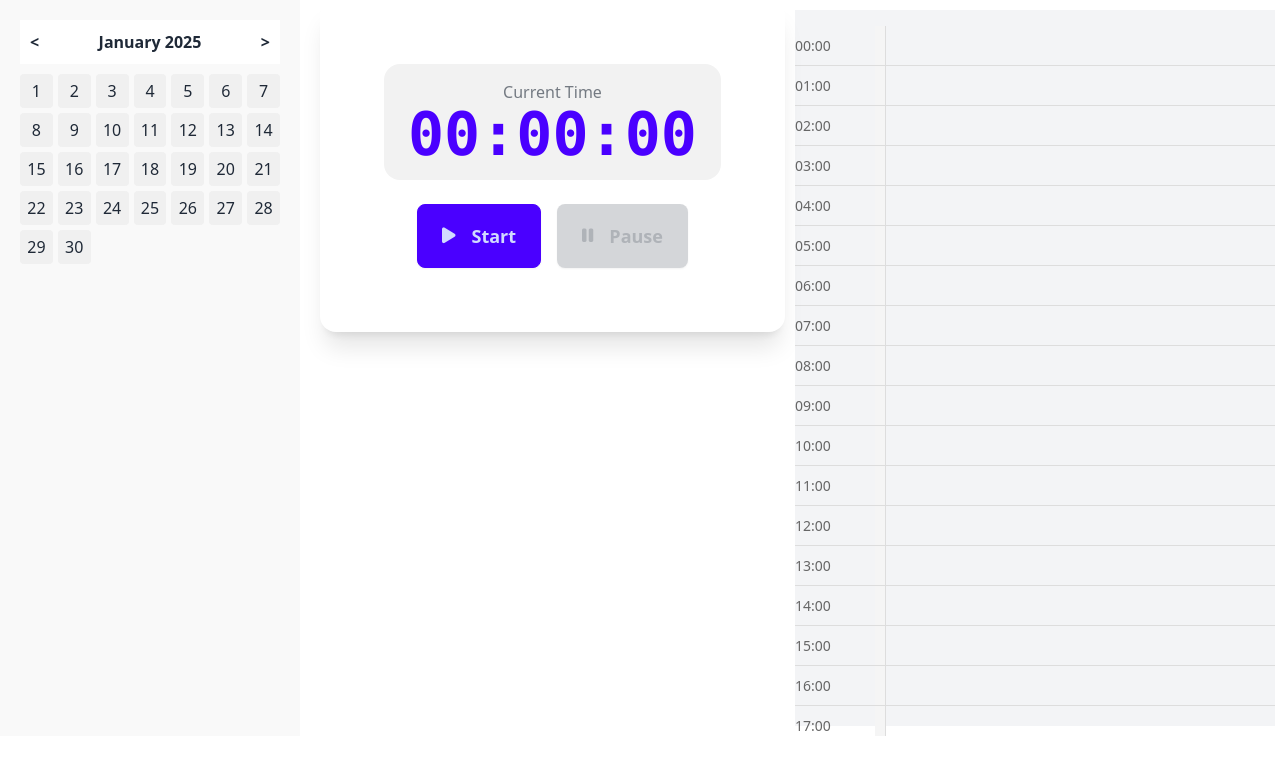
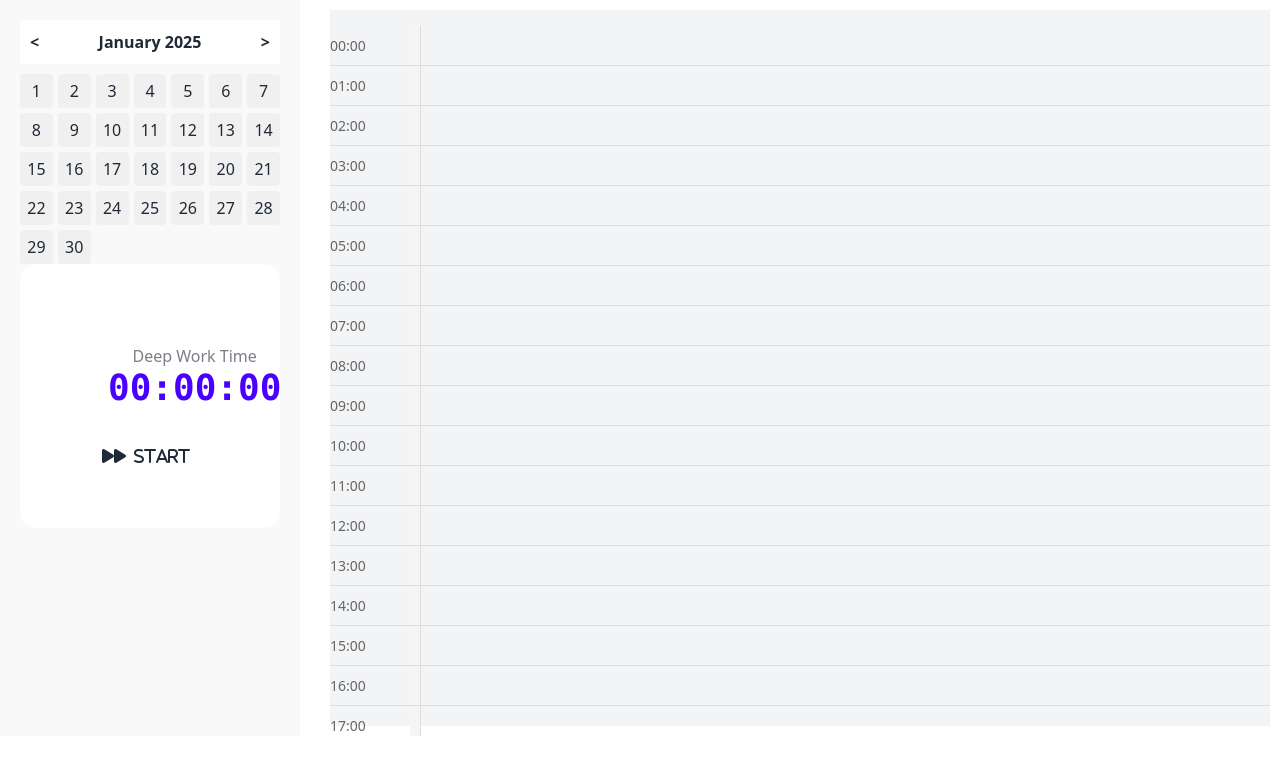
Before and after one commit to Siwi0w0/DeepWork-Frontend, a React (Vite) app: page / in a window 1280 px wide. Shown: the top 774 px of the page. Built offline with nearby package versions, Linux system fonts and the light colour scheme; the HTML template or start-up script is replaced by a standard one.

Commit message:
update Timer button

```diff
--- a/src/App.tsx
+++ b/src/App.tsx
@@ -3,15 +3,13 @@ import "./App.css";
 
 import Calendar from "./components/Calendar/Calendar";
 import TimeAxis from "./components/timeAxis/TimeAxis";
-import Timer from './components/Timer'
+import Timer from './components/Timer/Timer'
 
 const App: React.FC = () => {
   return (
     <div className="container">
       <div className="calendar-panel">
         <Calendar />
-      </div>
-      <div className='timer'>
         <Timer />
       </div>
       <div className="time-axis-panel">
--- a/src/components/Timer.tsx
+++ b/src/components/Timer/Timer.tsx
@@ -1,4 +1,5 @@
 import { useState, useEffect } from 'react';
+import "./timer.css";
 
 const Timer = () => {
   const [time, setTime] = useState(0);
@@ -52,13 +53,13 @@ const Timer = () => {
   };
 
   return (
-    <div className="card bg-base-100 shadow-xl w-full max-w-2xl">
+    <div className="card bg-base-100 w-full max-w-2xl">
       <div className="card-body">
         <div className="flex flex-col items-center gap-6">
           {/* Main Timer Display */}
-          <div className="stat bg-base-200 rounded-box w-full">
-            <div className="stat-title text-center">Current Time</div>
-            <div className="stat-value text-6xl font-mono text-center text-primary">
+          <div className="stat rounded-box w-full">
+            <div className="stat-title text-center">Deep Work Time</div>
+            <div className="stat-value text-4xl font-mono text-center text-primary">
               {formatTime(time)}
             </div>
           </div>
@@ -66,20 +67,11 @@ const Timer = () => {
           {/* Control Buttons */}
           <div className="flex gap-4">
             <button
-              onClick={startTimer}
-              disabled={isRunning}
-              className="btn btn-primary btn-lg"
+              onClick={isRunning? pauseTimer : startTimer}
+              className={`fas ${isRunning ? "fa-pause" : "fa-play"} mr-2`}
             >
-              <i className="fas fa-play mr-2"></i>
-              Start
-            </button>
-            <button
-              onClick={pauseTimer}
-              disabled={!isRunning}
-              className="btn btn-secondary btn-lg"
-            >
-              <i className="fas fa-pause mr-2"></i>
-              Pause
+              <i className={`fas ${isRunning ? "fa-pause" : "fa-play"} mr-2`}></i>
+              {isRunning? 'Pause' : 'Start'}
             </button>
           </div>
 
```
Also changed, not shown: src/components/Timer/timer.css (added).
